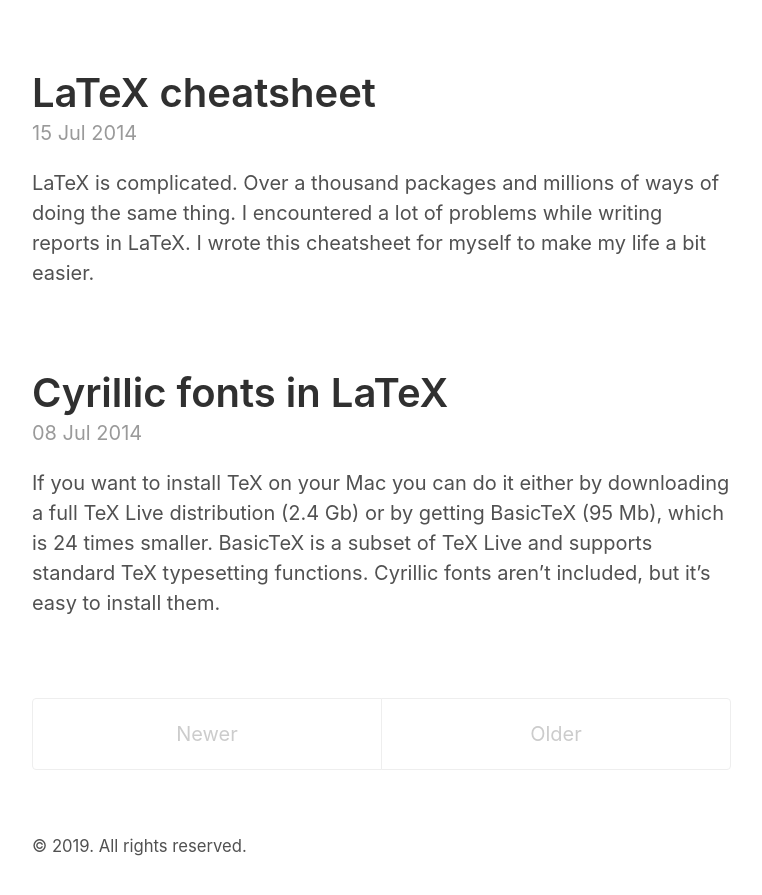
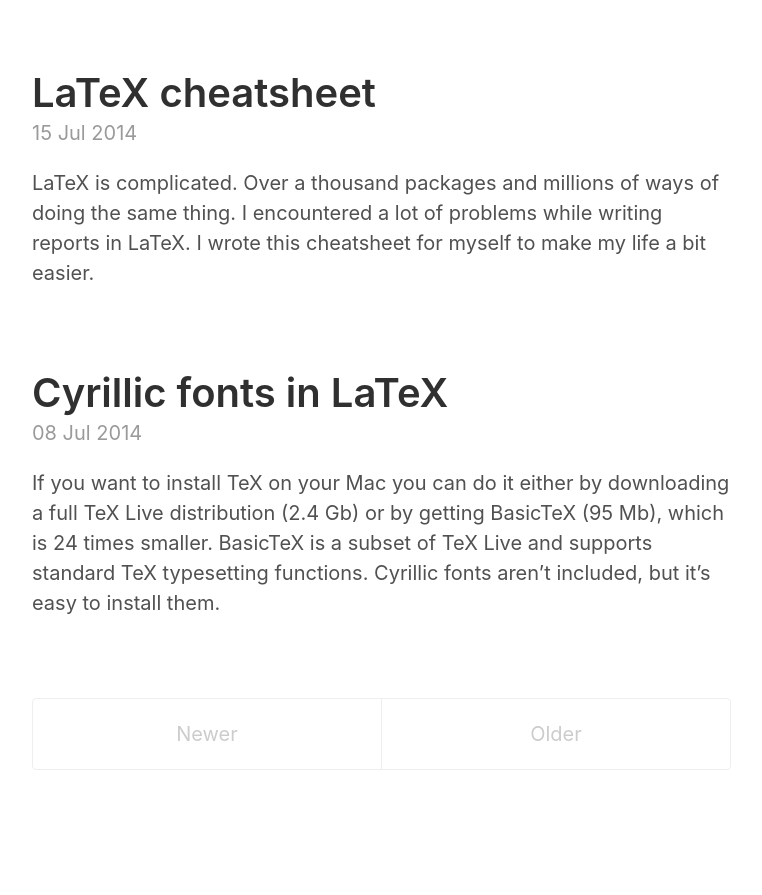
Before and after one commit to dankimio/dankimio.github.io, a Jekyll site: the page built from index.html, in a window 1280 px wide and 900 px high, scrolled down 1733 px. Shown: the top 895 px of the window, without its empty margins (258-1020 px from the left). Built offline with Jekyll 4.4.1, drawn with Linux system fonts in a browser that asks for light colours; the list of posts is cut into pages by our own code; after the commit the page ends 2563 px from its top, so only the background shows below that.

Commit message:
Remove footer with copyright info

```diff
--- a/_layouts/default.html
+++ b/_layouts/default.html
@@ -27,12 +27,6 @@
       <main>
         {{ content }}
       </main>
-
-      <footer class="footer">
-        <small>
-          &copy; <time datetime="{{ site.time | date_to_xmlschema }}">{{ site.time | date: '%Y' }}</time>. All rights reserved.
-        </small>
-      </footer>
     </div>
 
     {% if site.analytics_id %}
```
